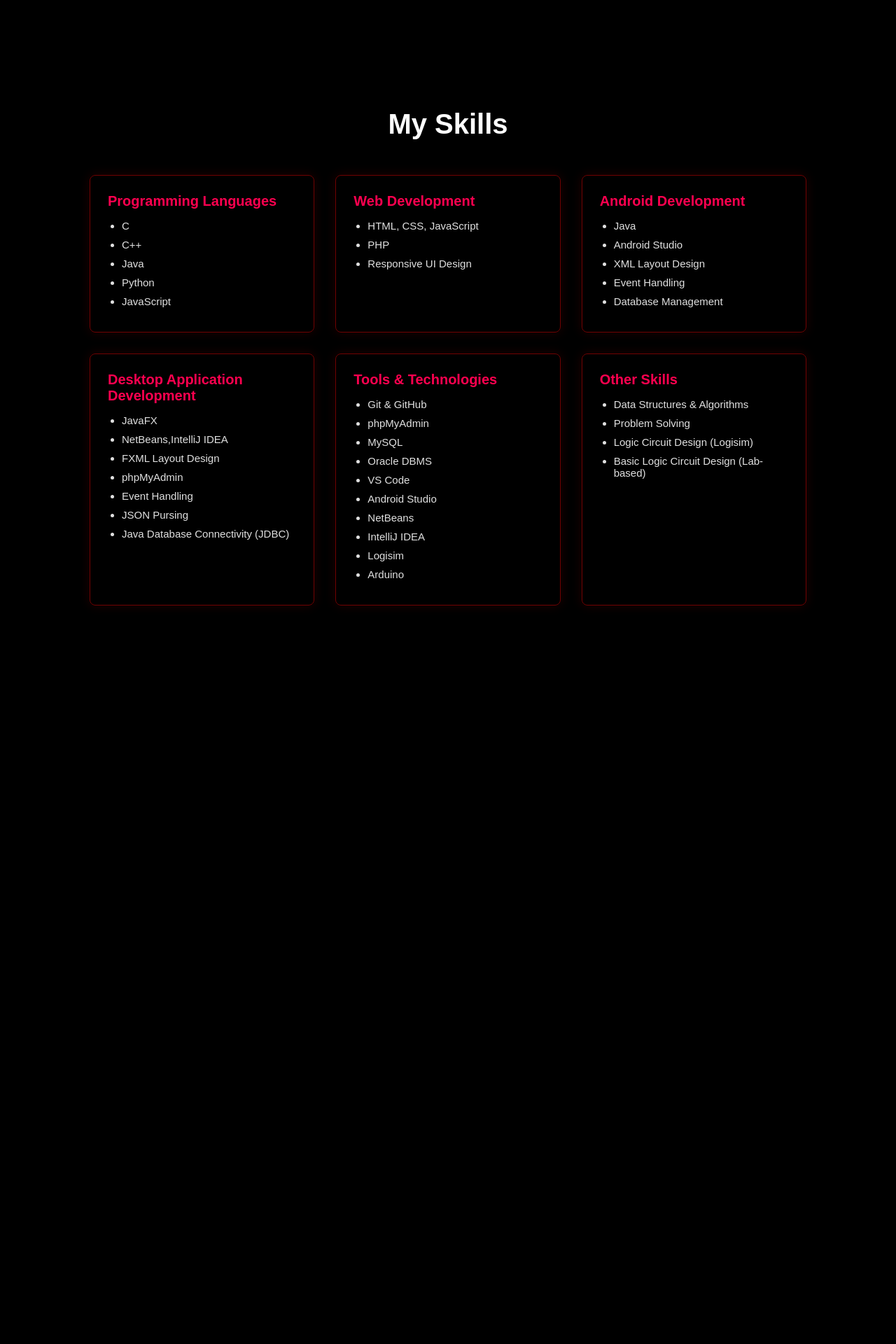
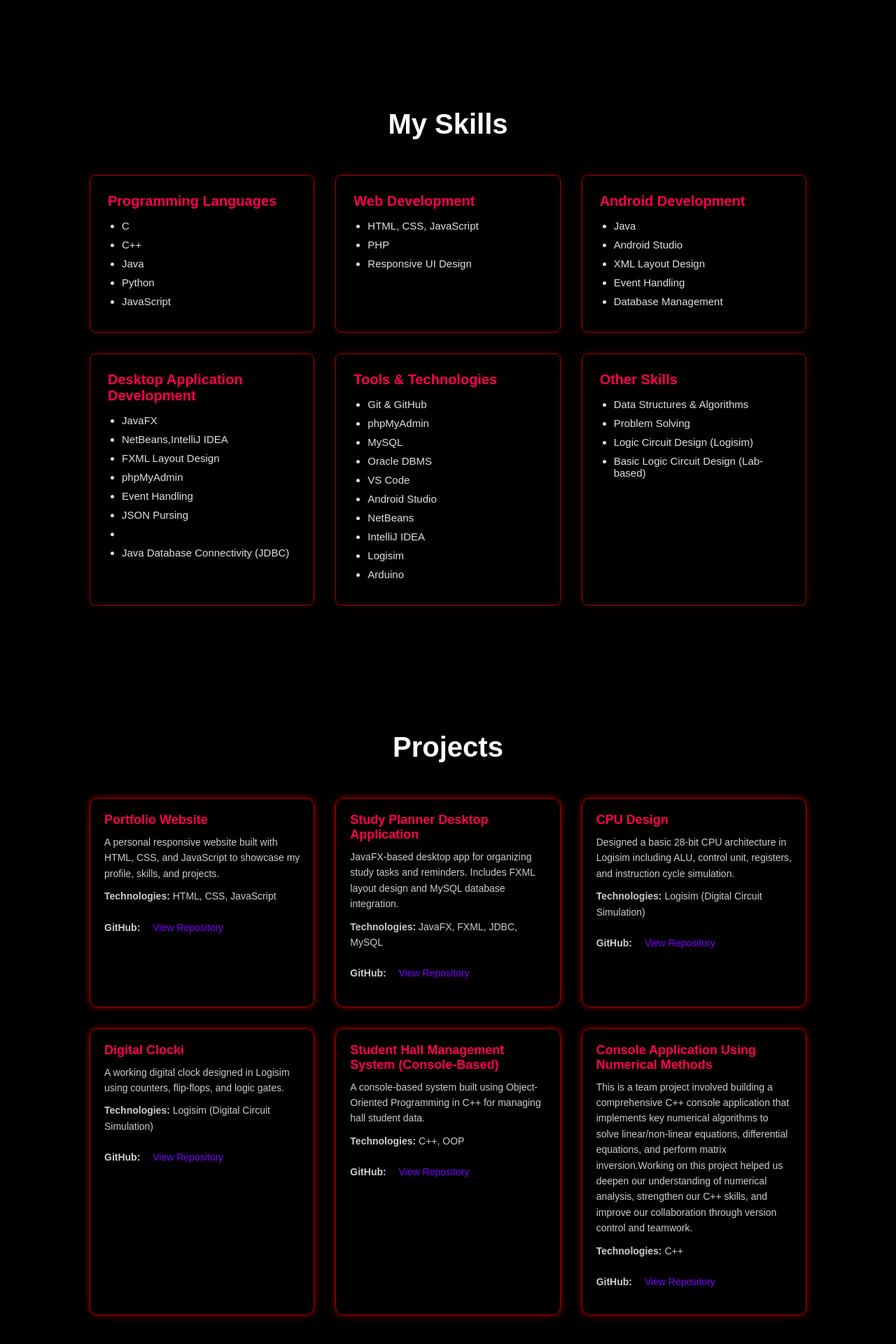
Before and after one commit to akash-kumar-biswas/Portfolio-Website, a PHP site: page / in a window 1280 px wide. Shown: the part 2174-4094 px from the top of the page at 70% size. Before the commit the page ends 3041 px from the top, so only its background shows below. Run offline with PHP 8.4, Linux system fonts and the light colour scheme.

Commit message:
completes the project section

```diff
--- a/index.html
+++ b/index.html
@@ -126,6 +126,7 @@
                     <li>phpMyAdmin </li>
                     <li>Event Handling</li>
                     <li>JSON Pursing</li>
+                    <li></li>
                     <li>Java Database Connectivity (JDBC)</li>
                 </ul>
             </div>
@@ -160,6 +161,78 @@
     </div>
 </div>
 
+<!-- ---------projects---------- -->
+<div id="projects">
+    <div class="container">
+        <h1 class="sub-title">Projects</h1>
+        <div class="projects-grid">
 
+            <div class="project-card">
+                <h3>Portfolio Website</h3>
+                <p>A personal responsive website built with HTML, CSS, and JavaScript to showcase my profile, skills, and projects.</p>
+                <p><strong>Technologies:</strong> HTML, CSS, JavaScript</p>
+                <p><strong>GitHub:</strong>
+                     <a class="repo-link" href="https://github.com/akash-kumar-biswas/Portfolio-Website" target="_blank">
+                        View Repository
+                    </a>
+                </p>
+            </div>
+
+            <div class="project-card">
+                <h3>Study Planner Desktop Application</h3>
+                <p>JavaFX-based desktop app for organizing study tasks and reminders. Includes FXML layout design and MySQL database integration.</p>
+                <p><strong>Technologies:</strong> JavaFX, FXML, JDBC, MySQL</p>
+                <p><strong>GitHub:</strong>
+                    <a class="repo-link" href="https://github.com/akash-kumar-biswas/Study-Planner-Application" target="_blank">
+                        View Repository
+                    </a>
+                </p>
+            </div>
+
+            <div class="project-card">
+                <h3>CPU Design</h3>
+                <p>Designed a basic 28-bit CPU architecture in Logisim including ALU, control unit, registers, and instruction cycle simulation.</p>
+                <p><strong>Technologies:</strong> Logisim (Digital Circuit Simulation)</p>
+                <p><strong>GitHub:</strong>
+                    <a class="repo-link" href="https://github.com/akash-kumar-biswas/CPU-Design-In-Logisim" target="_blank">
+                        View Repository
+                    </a>
+                </p>
+            </div>
+
+            <div class="project-card">
+                <h3>Digital Clocki</h3>
+                <p>A working digital clock designed in Logisim using counters, flip-flops, and logic gates.</p>
+                <p><strong>Technologies:</strong> Logisim (Digital Circuit Simulation)</p>
+                <p><strong>GitHub:</strong>
+                    <a class="repo-link" href="https://github.com/akash-kumar-biswas/Digital-Clock-in-Logisim" target="_blank">
+                        View Repository
+                    </a>
+                </p>
+            </div>
+            <div class="project-card">
+                <h3>Student Hall Management System (Console-Based)</h3>
+                <p>A console-based system built using Object-Oriented Programming in C++ for managing hall student data.</p>
+                <p><strong>Technologies:</strong> C++, OOP</p>
+                <p><strong>GitHub:</strong>
+                    <a class="repo-link" href="https://github.com/akash-kumar-biswas/student_hall_management_system" target="_blank">
+                        View Repository
+                    </a>
+                </p>
+            </div>
+
+            <div class="project-card">
+                <h3>Console Application Using Numerical Methods</h3>
+                <p>This is a team project involved building a comprehensive C++ console application that implements key numerical algorithms to solve linear/non-linear equations, differential equations, and perform matrix inversion.Working on this project helped us deepen our understanding of numerical analysis, strengthen our C++ skills, and improve our collaboration through version control and teamwork.</p>
+                <p><strong>Technologies:</strong> C++</p>
+                <p><strong>GitHub:</strong>
+                    <a class="repo-link" href="https://github.com/Farid-43/Console_Application_Development_Using_Numerical_Methods" target="_blank">
+                        View Repository
+                    </a>
+                </p>
+            </div>
+        </div>
+    </div>
+</div>
 </body>
 </html>
--- a/style.css
+++ b/style.css
@@ -238,7 +238,7 @@ nav ul li a:hover:after{
 
 .skill-box {
     background: rgba(0, 0, 0, 0.03);
-    border: 1px solid rgb(111, 2, 2);
+    border: 1px solid #ab0000;
     border-radius: 8px;
     padding: 25px;
     transition: 0.3s ease;
@@ -267,3 +267,67 @@ nav ul li a:hover:after{
     font-size: 15px;
     color: #e0e0e0;
 }
+
+
+/*------------------Skill Section------------------*/
+#projects {
+    background-color: #000000;
+    padding: 60px 0;
+    color: #ffffff;
+}
+
+.projects-grid {
+    display: grid;
+    grid-template-columns: repeat(auto-fit, minmax(280px, 1fr));
+    gap: 30px;
+    margin-top: 30px;
+}
+
+.project-card {
+    background: #000000;
+    border: 1px solid #ab0000;
+    border-radius: 12px;
+    padding: 20px;
+    box-shadow: 0 0 10px rgba(161, 1, 1, 0.89);
+    transition: transform 0.3s ease, box-shadow 0.3s ease;
+}
+
+.project-card:hover {
+    transform: translateY(-5px);
+    box-shadow: 0 0 25px rgba(238, 1, 1, 0.818);
+}
+
+.project-card h3 {
+    font-size: 18px;
+    margin-bottom: 10px;
+    color: #ff004f;
+}
+
+.project-card p {
+    font-size: 14px;
+    color: #ccc;
+    margin-bottom: 10px;
+    line-height: 1.6;
+}
+
+.project-card a {
+    color: #7b00ff;
+    text-decoration: none;
+    font-weight: 500;
+    transition: 0.2s ease;
+}
+
+
+.repo-link {
+    display: inline-block;
+    padding: 6px 14px;
+    margin-top: 6px;
+    border-radius: 20px;
+    text-decoration: none;
+    font-size: 14px;
+    transition: background 0.3s ease;
+}
+
+.repo-link:hover {
+    background-color: #023947;
+}
```
